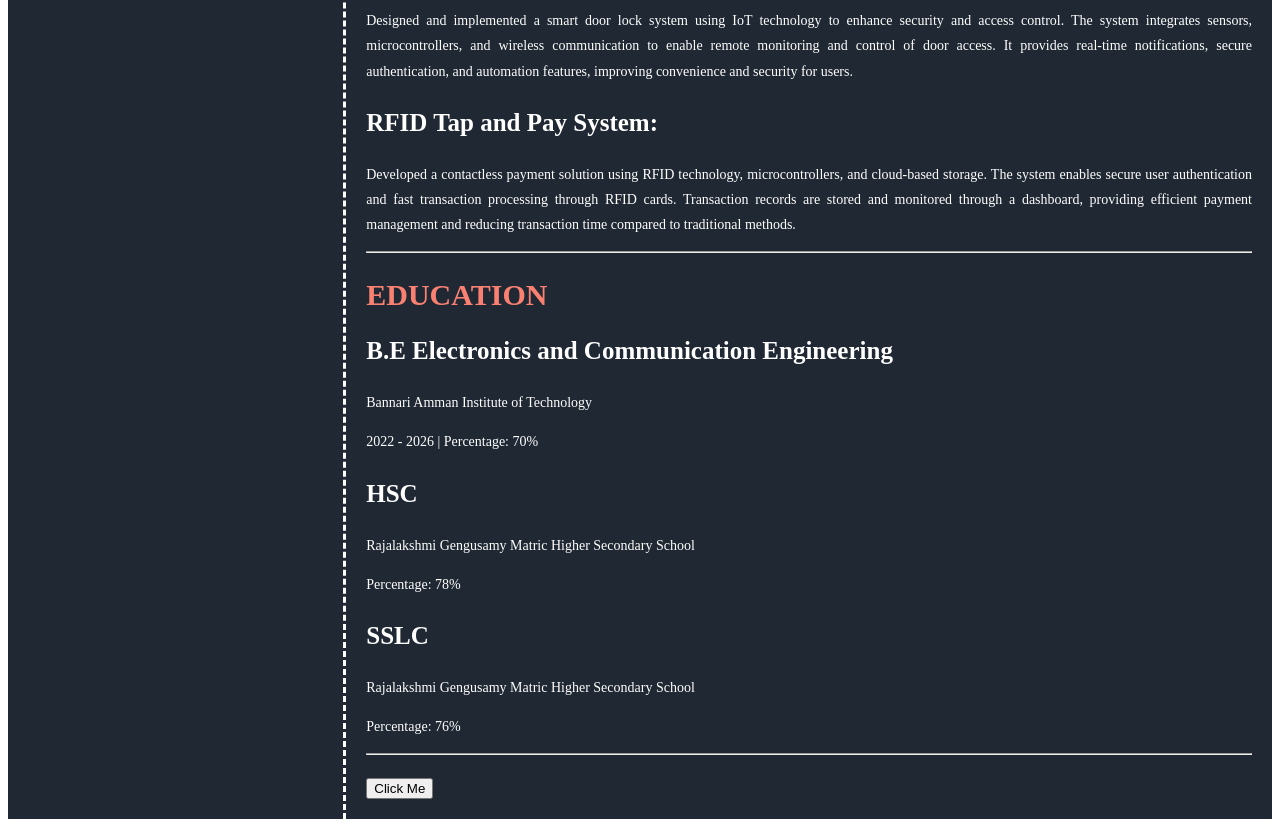
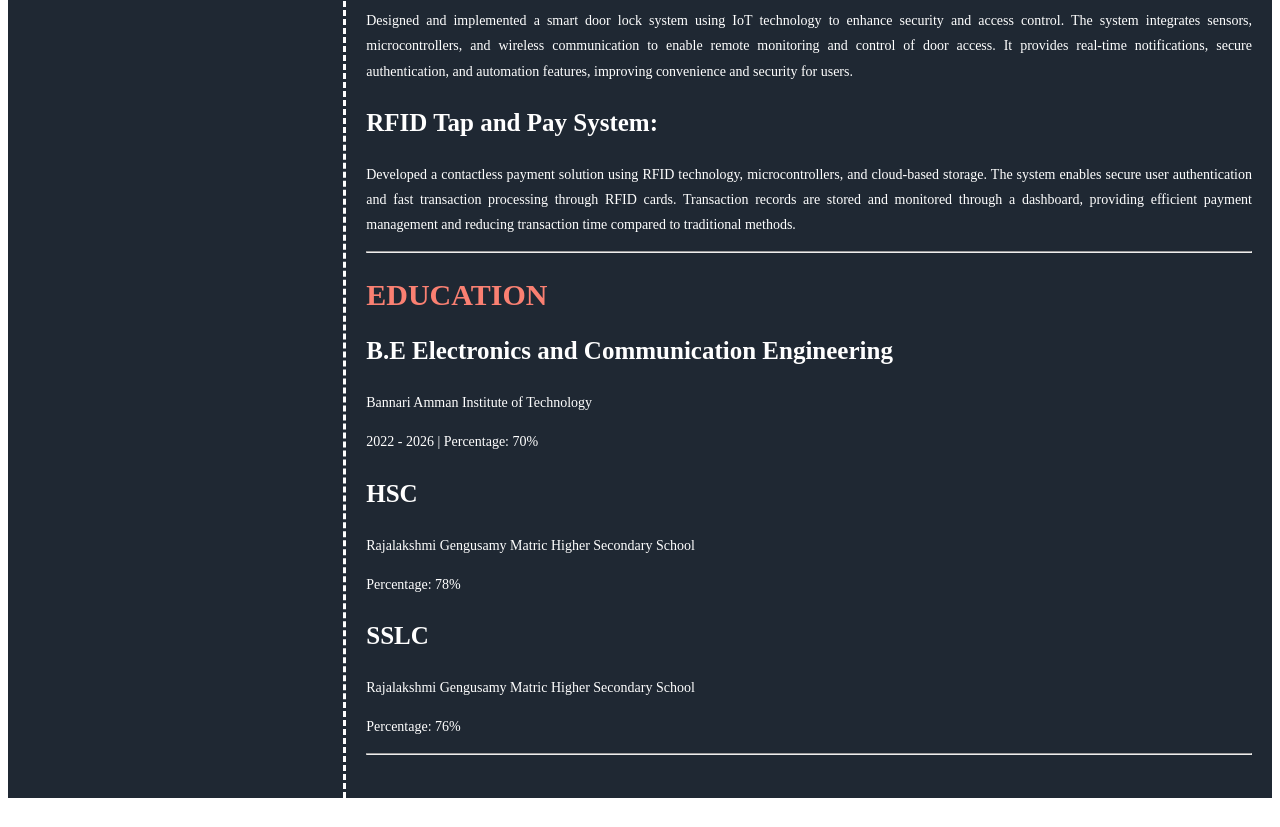
Before and after one commit to nikileshkumar2005/resume, a plain HTML site: page index.html in a window 1280 px wide. Shown: the part 735-1562 px from the top of the page. After the commit the page ends 1541 px from the top, so only its background shows below. Drawn offline with Linux system fonts and the light colour scheme.

Commit message:
Update index.html

```diff
--- a/index.html
+++ b/index.html
@@ -77,10 +77,6 @@
                     <p>Percentage: 76%</p>
                     <hr>
                     <br>
-
-                    <a href="log.html">
-                    <button class="bcl" type="button">Click Me</button>
-                    </a>
             </div>
         </div>
 </body>
```
